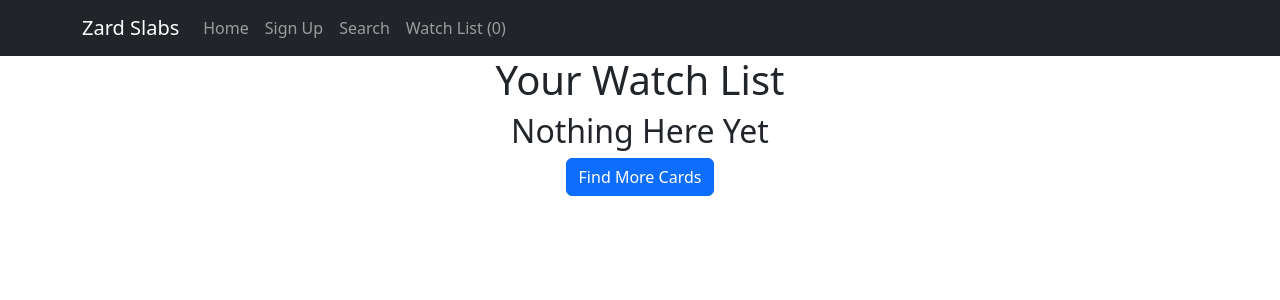
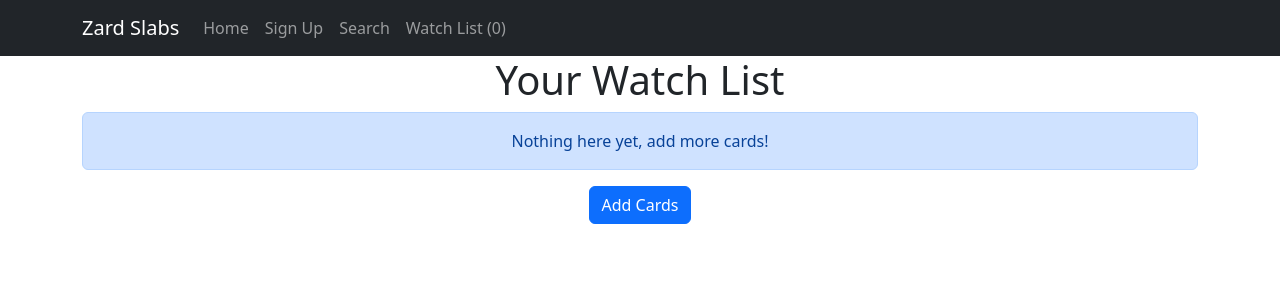
Before and after one commit to ryanlhy/Poke-Watchlist, a React (Create React App) app: page /watchlist in a window 1280 px wide. Shown: the top 300 px of the page. Built offline with nearby package versions, Linux system fonts and the light colour scheme.

Commit message:
add cart for project use case

```diff
--- a/src/Components/Card/Card.js
+++ b/src/Components/Card/Card.js
@@ -5,7 +5,7 @@ import { connect } from "react-redux";
 
 // useselector gets a small slice of the state object
 function CardListing(props) {
-  const { name } = props;
+  // const { name } = props;
   const [toggleButtonAdd, setToggleButtonAdd] = useState(false);
 
   // console.log(props.propsObj);
@@ -35,6 +35,7 @@ function CardListing(props) {
         <Button
           variant="primary"
           onClick={() => {
+            props.handleCartIncrease(); // update cartCount in results.js
             props.handleWatchlist(props);
             setToggleButtonAdd(true);
             console.log(props.watchList);
@@ -47,6 +48,7 @@ function CardListing(props) {
           variant="secondary"
           // handleDelete takes in an index
           onClick={() => {
+            props.handleCartDecrease(); // update cartCount in results.js
             props.handleDelete(
               props.watchList.findIndex((watchList) => {
                 // find by id of the card
--- a/src/Components/Results.js
+++ b/src/Components/Results.js
@@ -3,10 +3,12 @@ import React from "react";
 import { useEffect, useState } from "react";
 import Container from "react-bootstrap/Container";
 import { connect } from "react-redux";
+import Alert from "react-bootstrap/Alert";
 
 function Results(props) {
   const convertSgd = 1.41;
   const [pokemonArray, setPokemonArray] = useState([]);
+  const [cartCount, setCartCount] = useState(0); // create another cart to meet project requirements in GA
 
   const key = "4485d77b-72a5-4262-a292-e52f5be06f10";
   // const pageSize = 10;
@@ -85,7 +87,17 @@ function Results(props) {
     return price;
   };
 
+  const handleCartIncrease = () => {
+    setCartCount(cartCount + 1);
+  };
+
+  const handleCartDecrease = () => {
+    setCartCount(cartCount - 1);
+  };
+
   return (
+    <div>
+      <h1>Cart: {cartCount}</h1>
       <Container className="rowC bg-light">
         {pokemonArray.map((arr, i) => {
           return (
@@ -101,11 +113,15 @@ function Results(props) {
                 parseInt(derivePriceFromUnstructuredData(arr)) * convertSgd
               )}
               key={i}
+              handleCartIncrease={handleCartIncrease}
+              handleCartDecrease={handleCartDecrease}
             />
           );
         })}
         <h1>Load more...button here</h1>
       </Container>
+      <Alert>hi</Alert>
+    </div>
   );
 }
 
--- a/src/Components/WatchList.js
+++ b/src/Components/WatchList.js
@@ -6,10 +6,10 @@ import { Link } from "react-router-dom";
 import WatchListCards from "./WatchListCards";
 import { Container } from "react-bootstrap";
 import Modal from "react-bootstrap/Modal";
+import Alert from "react-bootstrap/Alert";
 
 function WatchList(props) {
   const [show, setShow] = useState(false);
-
   const handleClose = () => setShow(false);
   const handleShow = () => setShow(true);
   return (
@@ -19,9 +19,9 @@ function WatchList(props) {
         <WatchListCards />
         {props.watchList.length === 0 ? (
           <div>
-            <h2>Nothing Here Yet</h2>
+            <Alert>Nothing here yet, add more cards! </Alert>
             <Link to="/">
-              <Button variant="primary">Find More Cards</Button>
+              <Button variant="primary">Add Cards</Button>
             </Link>{" "}
           </div>
         ) : (
```
Also changed, not shown: src/Plan.txt. Lines whose indentation alone changed are shown as unchanged.
